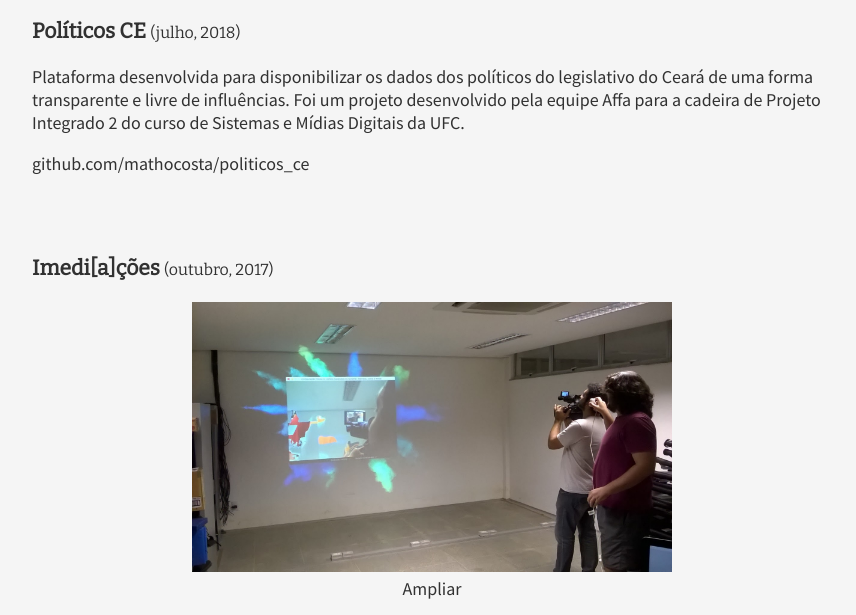
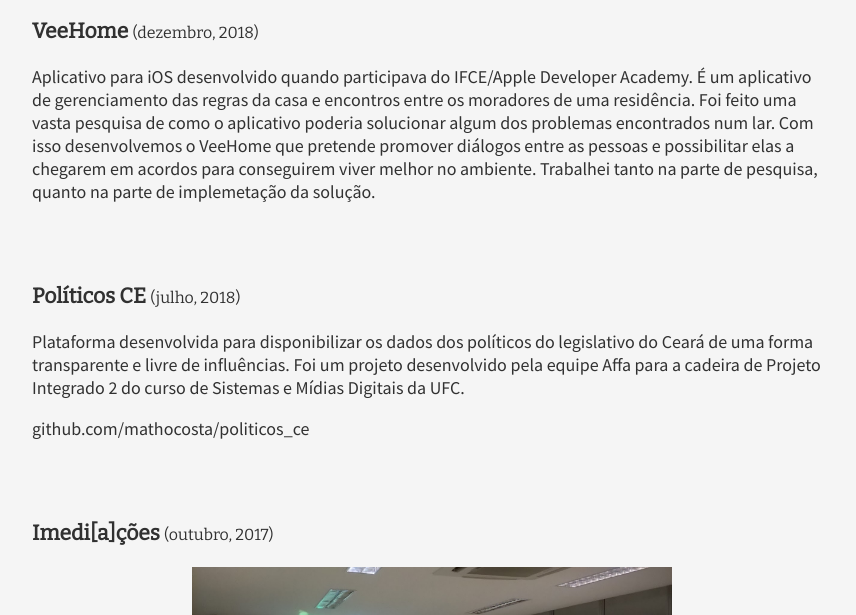
Before and after one commit to mathocosta/mathocosta.github.io, a website: page projects.html in a window 1280 px wide. Shown: the part 123-738 px from the top of the page, without its empty margins (208-1064 px from the left). Drawn offline with nearby package versions, Linux system fonts and the light colour scheme.

Commit message:
VeeHome added to projects

```diff
--- a/projects.html
+++ b/projects.html
@@ -14,6 +14,12 @@
     <h1>Projetos</h1>
   </div>
   <div class="content">
+    <div class="project">
+      <h3>VeeHome <span class="date">(dezembro, 2018)</span></h3>
+      <div class="project-description">
+        Aplicativo para iOS desenvolvido quando participava do IFCE/Apple Developer Academy. É um aplicativo de gerenciamento das regras da casa e encontros entre os moradores de uma residência. Foi feito uma vasta pesquisa de como o aplicativo poderia solucionar algum dos problemas encontrados num lar. Com isso desenvolvemos o VeeHome que pretende promover diálogos entre as pessoas e possibilitar elas a chegarem em acordos para conseguirem viver melhor no ambiente. Trabalhei tanto na parte de pesquisa, quanto na parte de implemetação da solução.
+      </div>
+    </div>
     <div class="project">
       <h3>Políticos CE <span class="date">(julho, 2018)</span></h3>
       <div class="project-description">
```
